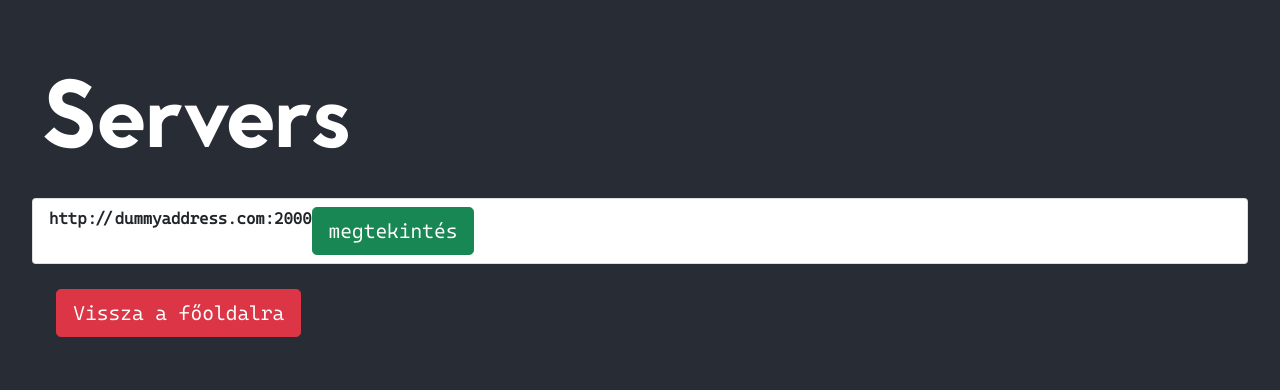
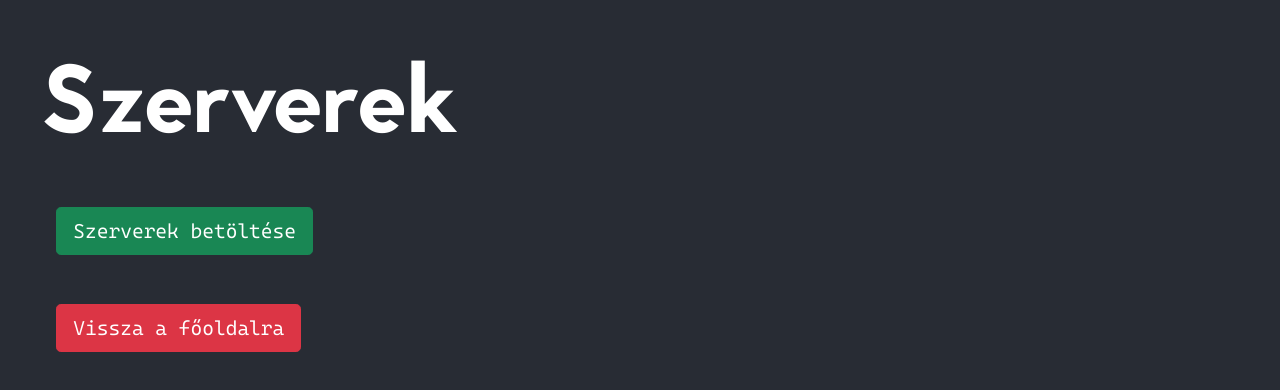
Before and after one commit to nemkicsiaron/thesis, a React (Create React App) app in the folder src/frontend/: page /servers in a window 1280 px wide. Shown: the part 190-580 px from the top of the page. Built offline with nearby package versions, Linux system fonts and the light colour scheme.

Commit message:
fixed typos + bugs fixed

```diff
--- a/src/frontend/src/hooks/UserHooks.ts
+++ b/src/frontend/src/hooks/UserHooks.ts
@@ -4,11 +4,13 @@ export default function useRegister() {
 
         if(!password) {
             return{
-                message: "No password given!"
+                error: true,
+                message: "Nincs jelszó!"
             };
         } else if (password.length < 6) {
             return{
-                message: "Password too short!"
+                error: true,
+                message: "Túl rövid jelszó!"
             };
         }
         let keypair = await window.crypto.subtle.generateKey(
@@ -30,6 +32,7 @@ export default function useRegister() {
         let privkeystr = window.btoa(String.fromCharCode.apply(null, [...new Uint8Array(privkey)]));
 
         onGenerated(`-----BEGIN PUBLIC KEY-----\n${pubkeystr}\n-----END PUBLIC KEY-----`, `-----BEGIN PRIVATE KEY-----\n${privkeystr}\n-----END PRIVATE KEY-----`);
+        return {message: "Sikeres kulcsgenerálás!"};
     }
     return {register: register};
 }
--- a/src/frontend/src/routes/RegisterPage.tsx
+++ b/src/frontend/src/routes/RegisterPage.tsx
@@ -17,22 +17,31 @@ const RegisterPage = () => {
     const [password, setPassword] = React.useState("");
     const [passwordcontrol, setPasswordcontrol] = React.useState("");
     const useRegisterHook: any = useRegister();
-    const onSubmit = () => {
+    const onSubmit = async () => {
         if(password !== passwordcontrol) {
             window.alert("A jelszavak nem egyeznek!");
-            return
+            return;
             //throw new PasswordError("Passwords do not match");
         }
-        useRegisterHook.register(password, (pubkey: string, privkey: string) => {
-            console.log("success");
+        if(!username) {
+            window.alert("Nem adtál meg felhasználónevet!");
+            return;
+        }
+
+        const newuser = await useRegisterHook.register(password, (pubkey: string, privkey: string) => {
+            console.log("successful registration");
+
             const a = document.createElement("a");
-            const file = new Blob([username + "\n\n" + pubkey + "\n\n" + privkey ], { type: "text/plain" });
+            document.body.appendChild(a);
+            const file = new Blob([username + "\n\n" + pubkey + "\n\n" + privkey ], { type: "text/plain;charset=utf-8" });
             a.href = URL.createObjectURL(file);
             a.download = ".userdata.pem";
             a.click();
+            document.body.removeChild(a);
             URL.revokeObjectURL(a.href);
-            window.alert("Sikeres regisztráció!");
         });
+
+        window.alert(newuser.message);
     };
 
     return (
--- a/src/frontend/src/routes/ServersPage.tsx
+++ b/src/frontend/src/routes/ServersPage.tsx
@@ -1,31 +1,47 @@
 import React from "react";
 import { Link } from "react-router-dom";
-import { Button, ListGroup, ListGroupItem } from "reactstrap";
+import { Button, Label, ListGroup, ListGroupItem } from "reactstrap";
+import listAllServers from "../components/services/ServerServices";
 import IServer from "../interfaces/servers";
 
 import "./styles/Servers.scss";
 
 const ServersPage = () => {
-    const dummy: IServer = {
-        address: "http://dummyaddress.com:2000",
+    const dummyServer: IServer = {
+        address: "dummyaddress",
         categories: [],
         lastactive: new Date()
     }
-
-    const servers: IServer[] = [dummy];
+    const [servers, setServers] = React.useState<IServer[]>([]);
+    const [isErrorLoading, setIsErrorLoading] = React.useState(false);
+    const [isLoading, setIsLoading] = React.useState(false);
+    async function loadServers() {
+        setIsLoading(true)
+        try {
+            setServers(await listAllServers());
+        } catch (error) {
+            console.log(error);
+            window.alert(error);
+            setIsErrorLoading(true);
+        } finally {
+            setIsLoading(false);
+        }
+    }
     return (
         <div className="servers-page">
-            <h1>Servers</h1>
+            <h1>Szerverek</h1>
+            <Button type="button" onClick={loadServers} className="btn list-btn" color="success" size="lg">Szerverek betöltése</Button>
+            <Label className="error-label">{isLoading ? "Szerverek betöltése folyamatban!" : ""}</Label>
             <ListGroup>
-            {
-                servers.map(server => (
-                        <ListGroupItem className="d-flex">
-                            <strong>{server.address}</strong>
-                            <Button type="button" className="btn" color="success" size="lg" tag={Link} to="/:thatserver">megtekintés</Button>
+            {   (servers).map(server => (
+                        <ListGroupItem key={server.address}>
+                        <strong>{server.address}</strong>
+                        <p>{server.lastactive.toString()}</p>
+                        <Button type="button" className="btn" id="server-list-btn" color="success" size="lg" tag={Link} to="/:thatserver">megtekintés</Button>
                         </ListGroupItem>
             ))}
             </ListGroup>
-            <Button type="button" className="btn list-btn" color="danger" size="lg" tag={Link} to="/">Vissza a főoldalra</Button>
+            <Button type="button" className="btn back-btn" color="danger" size="lg" tag={Link} to="/">Vissza a főoldalra</Button>
         </div>
     );
 };
--- a/src/frontend/src/routes/styles/Servers.scss
+++ b/src/frontend/src/routes/styles/Servers.scss
@@ -12,3 +12,13 @@
     position: absolute;
     display: block !important;
 }
+
+#server-list-btn {
+    margin-right: 0ch !important;
+    margin-left: 70% !important;
+    //position: relative;
+}
+
+.back-btn {
+    margin: 2%;
+}
```
